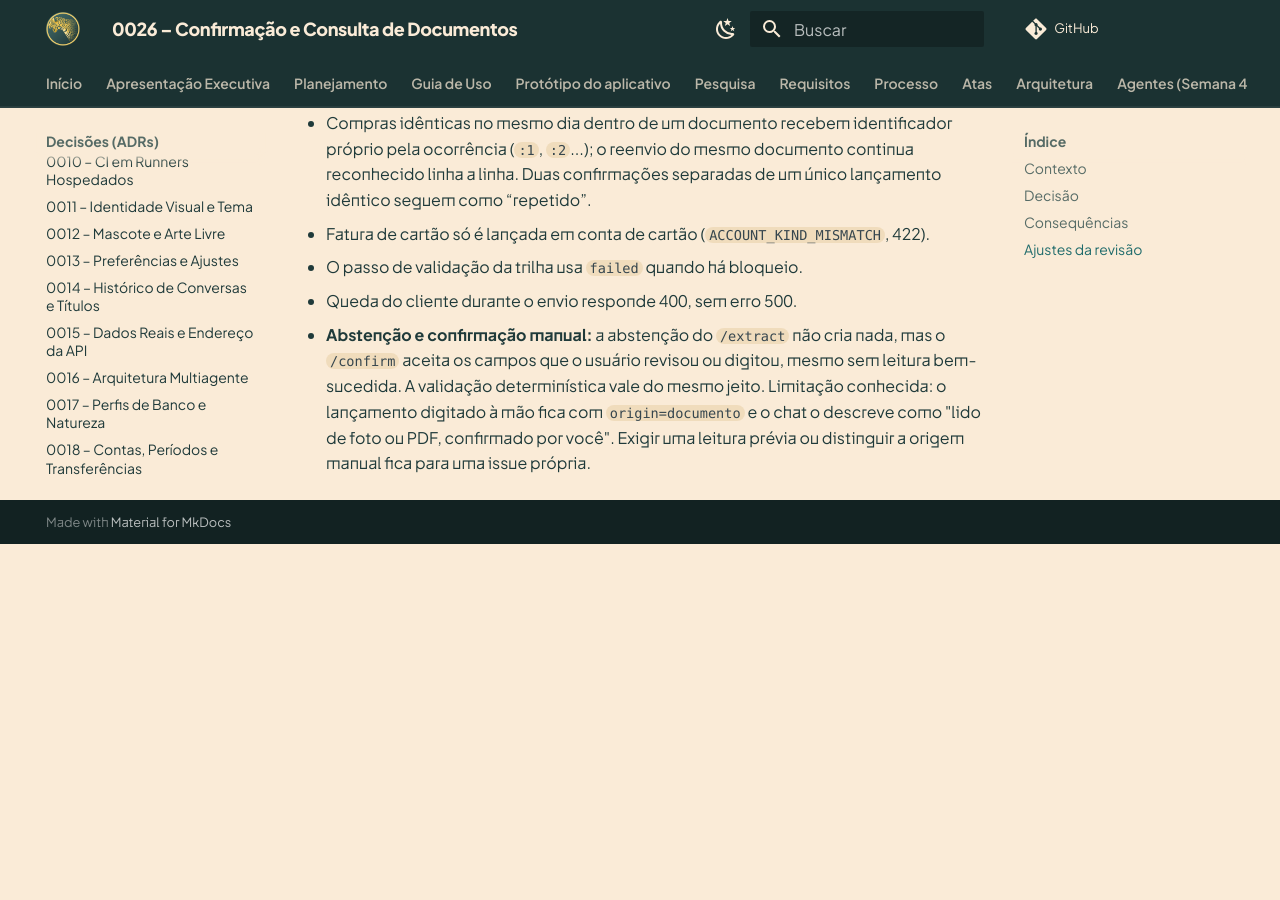
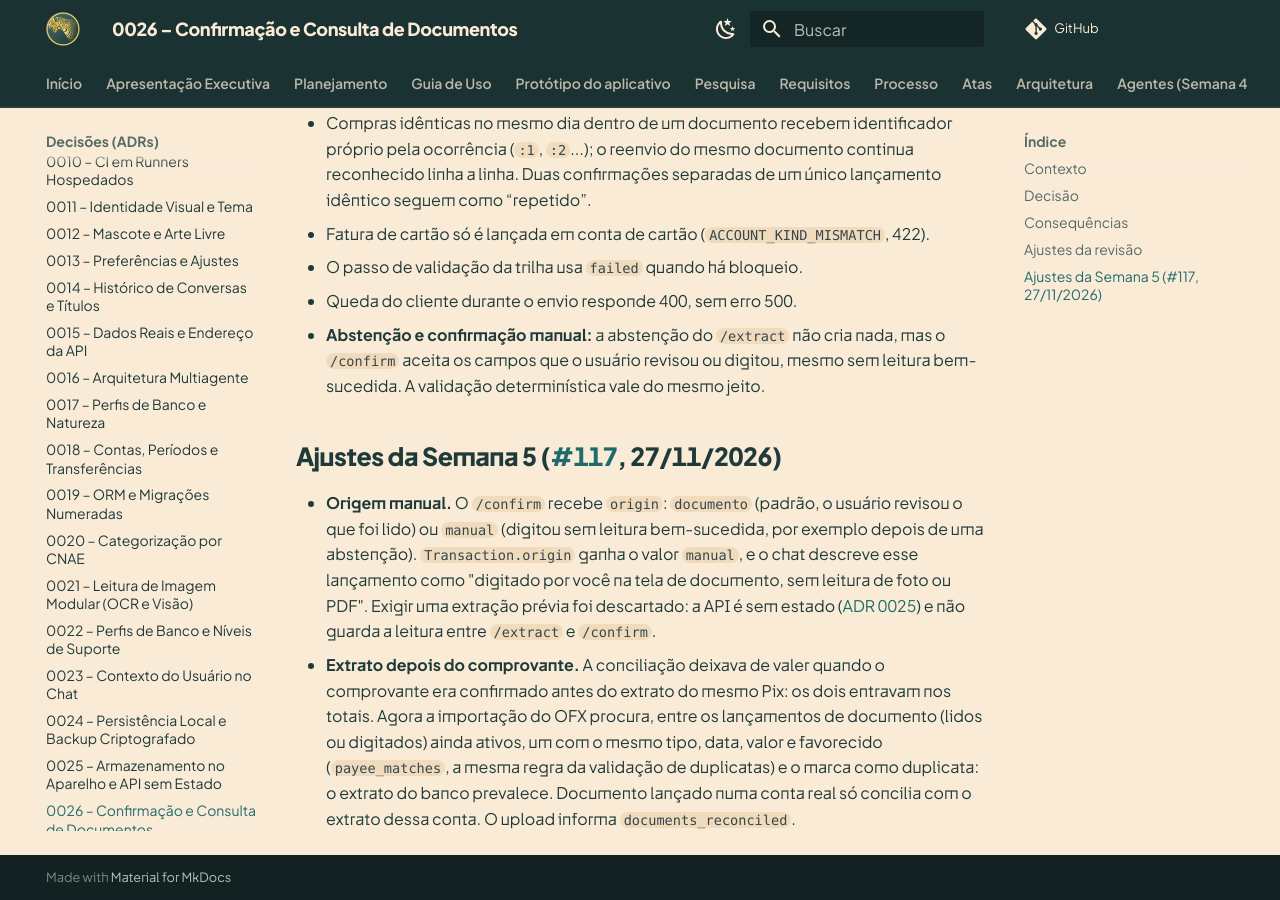
Before and after one commit to moonshinerd/trokim, an MkDocs documentation site: the page built from docs/adr/0026-confirmacao-e-consulta-de-documentos.md, in a window 1280 px wide and 900 px high, scrolled down 1607 px. Built offline with MkDocs 1.6.1 and Material for MkDocs 9.7.7, drawn with Linux system fonts in a browser that asks for light colours; comment, search, counter and statistics services are not loaded; before the commit the page ends 2151 px from its top, so only the background shows below that.

Commit message:
docs: origem manual, conciliação com o extrato e escolha do motor nas ADRs 0021 e 0026

```diff
--- a/docs/adr/0026-confirmacao-e-consulta-de-documentos.md
+++ b/docs/adr/0026-confirmacao-e-consulta-de-documentos.md
@@ -54,6 +54,19 @@ no escopo das #94 e #95.
 - Queda do cliente durante o envio responde 400, sem erro 500.
 - **Abstenção e confirmação manual:** a abstenção do `/extract` não cria nada, mas o `/confirm`
   aceita os campos que o usuário revisou ou digitou, mesmo sem leitura bem-sucedida. A validação
-  determinística vale do mesmo jeito. Limitação conhecida: o lançamento digitado à mão fica com
-  `origin=documento` e o chat o descreve como "lido de foto ou PDF, confirmado por você". Exigir
-  uma leitura prévia ou distinguir a origem manual fica para uma issue própria.
+  determinística vale do mesmo jeito.
+
+## Ajustes da Semana 5 ([#117](https://github.com/moonshinerd/trokim/issues/117), 27/11/2026)
+
+- **Origem manual.** O `/confirm` recebe `origin`: `documento` (padrão, o usuário revisou o que
+  foi lido) ou `manual` (digitou sem leitura bem-sucedida, por exemplo depois de uma abstenção).
+  `Transaction.origin` ganha o valor `manual`, e o chat descreve esse lançamento como "digitado
+  por você na tela de documento, sem leitura de foto ou PDF". Exigir uma extração prévia foi
+  descartado: a API é sem estado ([ADR 0025](0025-armazenamento-no-aparelho-e-api-sem-estado.md))
+  e não guarda a leitura entre `/extract` e `/confirm`.
+- **Extrato depois do comprovante.** A conciliação deixava de valer quando o comprovante era
+  confirmado antes do extrato do mesmo Pix: os dois entravam nos totais. Agora a importação do
+  OFX procura, entre os lançamentos de documento (lidos ou digitados) ainda ativos, um com o
+  mesmo tipo, data, valor e favorecido (`payee_matches`, a mesma regra da validação de
+  duplicatas) e o marca como duplicata: o extrato do banco prevalece. Documento lançado numa
+  conta real só concilia com o extrato dessa conta. O upload informa `documents_reconciled`.
--- a/docs/agentes/document-agent.md
+++ b/docs/agentes/document-agent.md
@@ -11,6 +11,12 @@ O **DocumentAgent** é responsável pela ingestão e extração multimodal do Tr
 
 Envie JPEG, PNG ou PDF (até 20 MiB) como `file` multipart para
 `POST /v1/documents/extract`. O campo opcional `account_id` restringe a conciliação.
+O campo `engine` escolhe o motor: `ocr` (padrão, só o OCR local) ou `vision` (OCR mais o modelo de
+visão configurado, que recebe a imagem com CPF, CNPJ, agência e conta tarjados). Com modelo de visão
+remoto, envie também `allow_remote=true`, e só depois do consentimento do usuário.
+`GET /v1/documents/engines` informa o que o servidor tem: `{"ocr": "rapidocr", "vision": null}` ou
+`{"ocr": "rapidocr", "vision": {"model": "...", "remote": false}}`
+([ADR 0021](../adr/0021-visao-e-ocr-modulares.md)).
 O objeto `document` contém `kind`, qualidade, campos, linhas, motor e indicação de abstenção.
 O envelope inclui `validation_issues`, `can_confirm`, `steps` e `total_ms`.
 Por exemplo, um Pix legível retorna um campo como
@@ -26,15 +32,18 @@ Somente a confirmação altera a biblioteca persistida. Sem `account_id`, fatura
 A confirmação valida o documento inteiro contra a biblioteca antes de inserir o lote;
 sem conta escolhida, a busca de duplicatas alcança todas as contas. O reenvio exato
 retorna `repetido`, mas datas, vencimento e total continuam sujeitos à validação.
-`origin="documento"` registra a procedência, enquanto `source_kind` continua indicando
+O campo `origin` do `/confirm` vale `documento` (padrão: o usuário revisou o que foi lido) ou
+`manual` (digitou sem leitura bem-sucedida) e vira a procedência do lançamento, enquanto `source_kind` continua indicando
 `conta` ou `cartao`, preservando as visões de caixa e competência. As regras de categoria
 aprendidas também valem para o estabelecimento revisado de um Pix. Consulte os [exemplos HTTP](../guia-de-uso.md#documentos-por-foto-ou-pdf).
 
 Compras idênticas no mesmo dia dentro de um documento são válidas: cada ocorrência recebe seu
 próprio identificador, e o reenvio do mesmo documento continua retornando `repetido` linha a
 linha. Uma fatura de cartão só pode ser lançada em conta de cartão (`ACCOUNT_KIND_MISMATCH`,
-`422`). A abstenção do `/extract` não cria nada, mas o `/confirm` aceita campos revisados ou
-digitados à mão mesmo assim (limitação registrada na [ADR 0026](../adr/0026-confirmacao-e-consulta-de-documentos.md)).
+`422`). A abstenção do `/extract` não cria nada; o `/confirm` aceita os campos digitados à mão
+depois dela, com `origin="manual"`, e o chat descreve esse lançamento como digitado, não como lido.
+Se o extrato do mesmo Pix ou compra for importado depois, o lançamento do documento vira duplicata
+e o do banco prevalece ([ADR 0026](../adr/0026-confirmacao-e-consulta-de-documentos.md)).
 No `steps` da extração, o passo `validation` fica `failed` quando há bloqueio.
 
 | HTTP | Motivo |
@@ -42,8 +51,9 @@ No `steps` da extração, o passo `validation` fica `failed` quando há bloqueio
 | 413 | Limite de upload, páginas ou resolução excedido |
 | 415 | Conteúdo diferente de JPEG, PNG e PDF |
 | 400 | Envio interrompido (o cliente desconectou durante o upload) |
+| 403 | `REMOTE_CONSENT_REQUIRED`: visão remota sem `allow_remote=true` |
 | 422 | Documento inválido ou confirmação bloqueada |
-| 503 | Motor indisponível ou tempo de leitura excedido |
+| 503 | Motor indisponível (`OCR_UNAVAILABLE`, `VISION_UNAVAILABLE`...) ou tempo de leitura excedido |
 
 ## 2. Pipeline de Validação e Conciliação
 
```
Also changed, not shown: docs/adr/0021-visao-e-ocr-modulares.md (+17 -0 lines), docs/arquitetura/index.md (+3 -1 lines), docs/arquitetura/mapa-do-sistema.md (+3 -2 lines).
